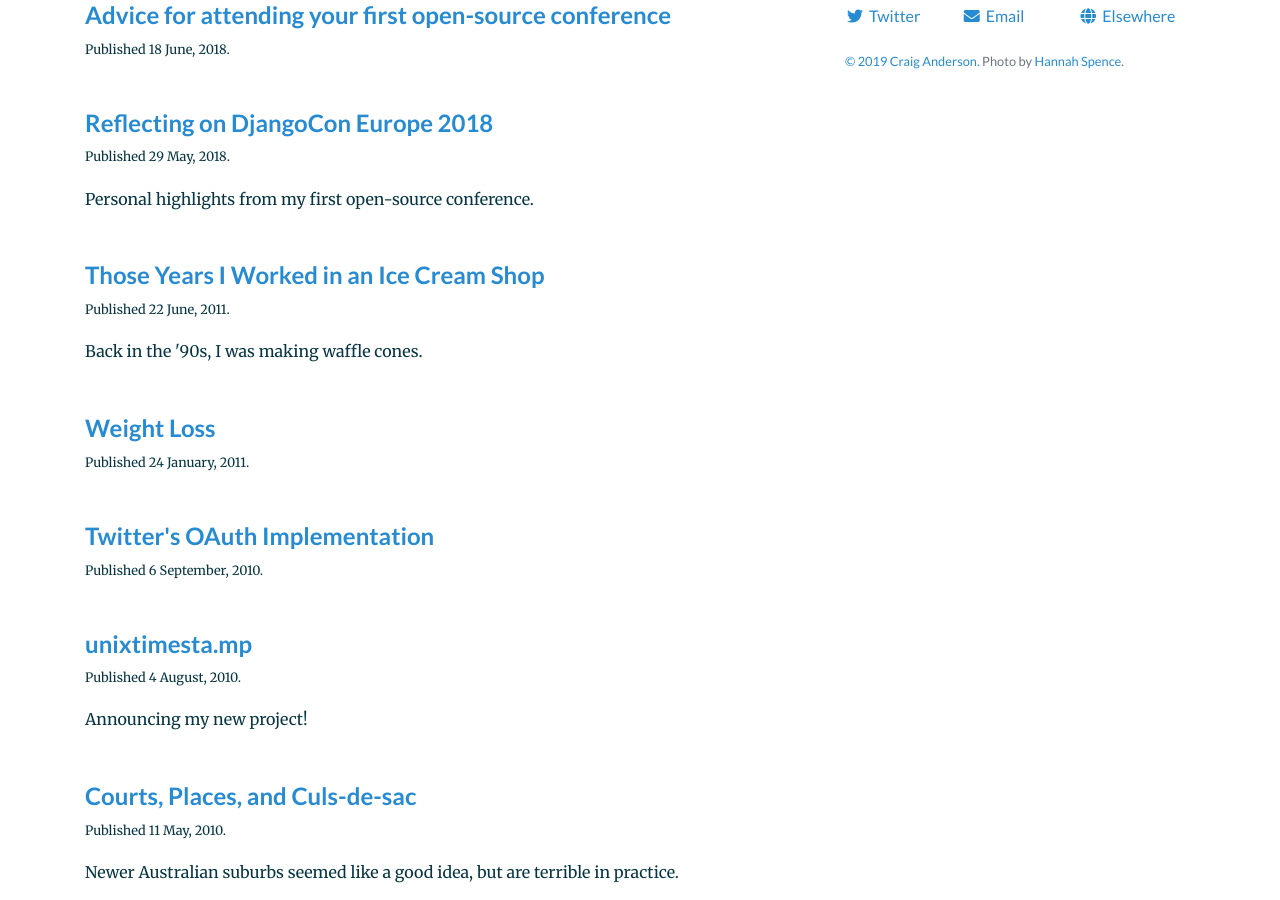
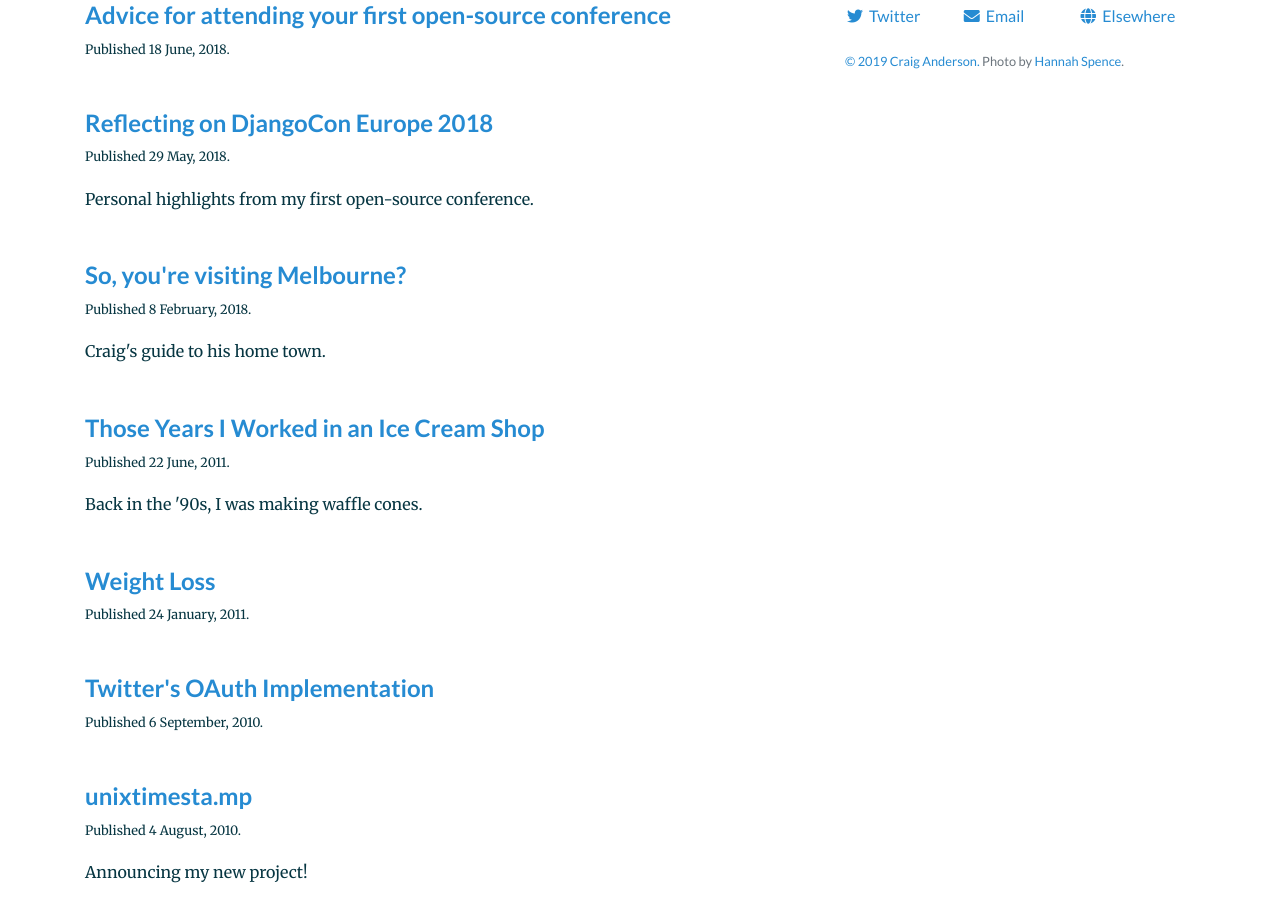
Before and after one commit to craiga/craiga.id.au, a Jekyll site: the page built from blog.markdown, in a window 1280 px wide and 900 px high, scrolled down 490 px. Built offline with Jekyll 4.4.1, drawn with Linux system fonts in a browser that asks for light colours; our own code applies the rules of GitHub Pages for plain Markdown files.

Commit message:
Move melbourne guide to blog

```diff
--- a/melbourne.markdown
+++ b/_posts/2018-02-08-melbourne.markdown
@@ -1,6 +1,10 @@
 ---
 title: So, you're visiting Melbourne?
 description: Craig's guide to his home town.
+redirect_from: /melbourne
+date: 2018-02-08
+date_updated: 2019-03-30T16:50
+original_url: https://www.craiga.id.au/melbourne
 ---
 
 Great!
```
